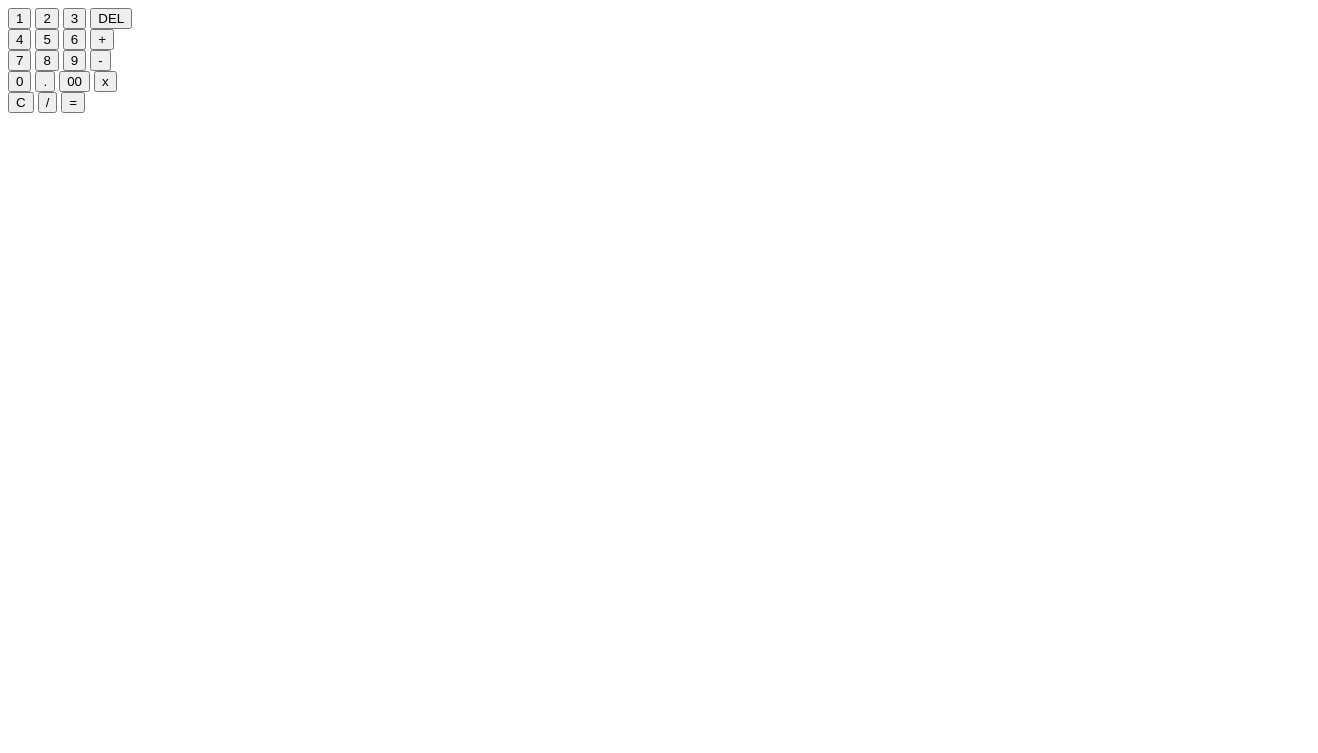
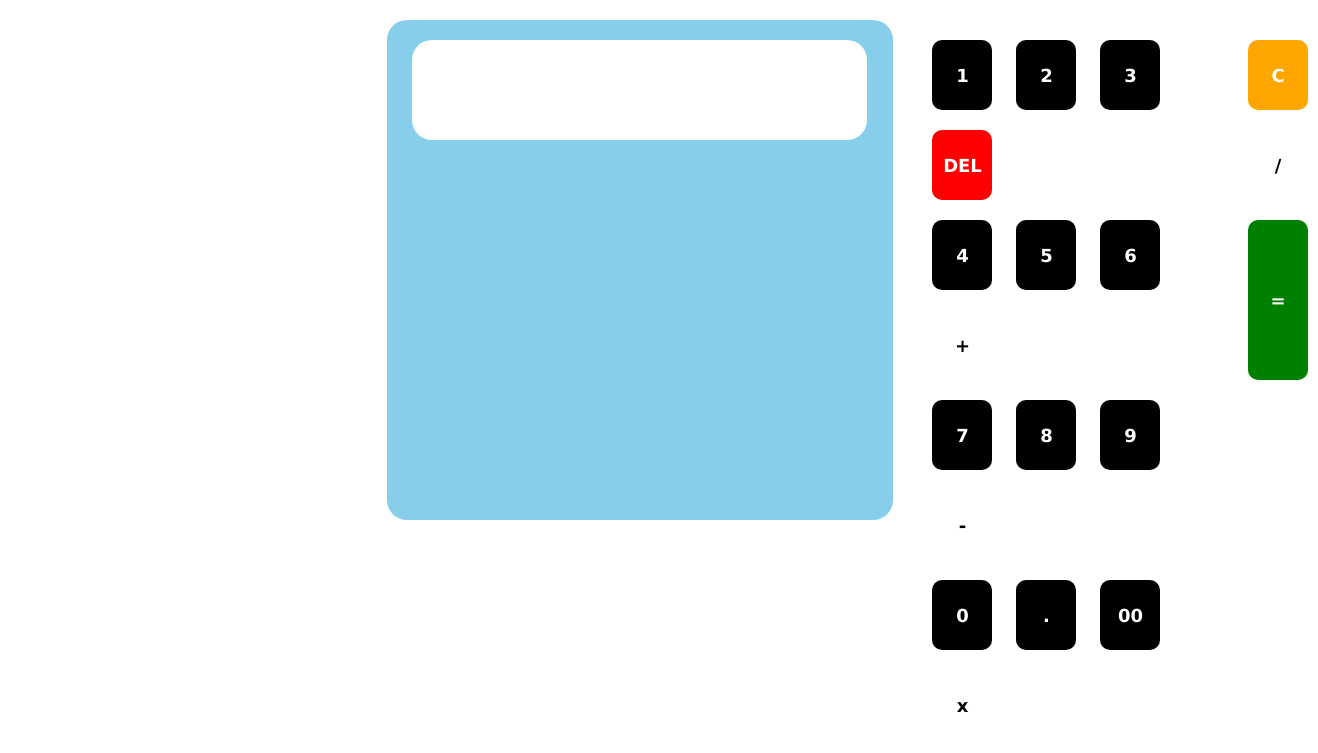
Before and after one commit to AMOB-Kahuna/calculator, a plain HTML site: page index.html in a window 1280 px wide. Shown: the whole page, 1318 px wide, since content can reach past the window. Drawn offline with Linux system fonts and the light colour scheme.

Commit message:
give style to buttons and completing ui

```diff
--- a/index.html
+++ b/index.html
@@ -20,32 +20,32 @@
                     <button>1</button>
                     <button>2</button>
                     <button>3</button>
-                    <button>DEL</button>
+                    <button id="delete">DEL</button>
                 </div>
                 <div class="numRows">
                     <button>4</button>
                     <button>5</button>
                     <button>6</button>
-                    <button>+</button>
+                    <button class="operator">+</button>
                 </div>
                 <div class="numRows">
                     <button>7</button>
                     <button>8</button>
                     <button>9</button>
-                    <button>-</button>
+                    <button class="operator">-</button>
                 </div>
-                <div id="numRows">
+                <div class="numRows">
                     <button>0</button>
                     <button>.</button>
                     <button>00</button>
-                    <button>x</button>
+                    <button class="operator">x</button>
                 </div>
             </div>
 
             <div id="operators">
-                <button>C</button>
-                <button>/</button>
-                <button>=</button>
+                <button id="clear-screen">C</button>
+                <button class="operator">/</button>
+                <button id="equalTo">=</button>
             </div>
 
         </div>
--- a/style.css
+++ b/style.css
@@ -0,0 +1,57 @@
+#container{
+    width: 40%;
+    height: 500px;
+    margin: 20px 30% 0;
+    background-color: skyblue;
+    border-radius: 20px;
+    display: flex;
+    flex-direction: column;
+    flex-wrap: wrap;
+}
+#space{
+    padding: 10px;
+}
+#display{
+    width: 90%;
+    height: 100px;
+    margin-left: 5%;
+    background-color: white;
+    border-radius: 20px;
+}
+#buttonContainer{
+    display: flex;
+    margin: 10px 55px;
+}
+#operators{
+    display: flex;
+    flex-direction: column;
+}
+button{
+    width: 60px;
+    height: 70px;
+    margin: 10px;
+    border: none;
+    background-color: black;
+    color: white;
+    font-family: 'Lucida Sans', 'Lucida Sans Regular', 'Lucida Grande', 'Lucida Sans Unicode', Geneva, Verdana, sans-serif;
+    font-size: large;
+    font-weight: bold;
+    border-radius: 10px;
+}
+button:hover{
+    color: greenyellow;
+}
+#equalTo{
+    height: 160px;
+    background-color: green;
+}
+.operator{
+    background-color: white;
+    color: black;
+}
+#delete{
+    background-color: red;
+}
+#clear-screen{
+    background-color: orange;
+}
```
